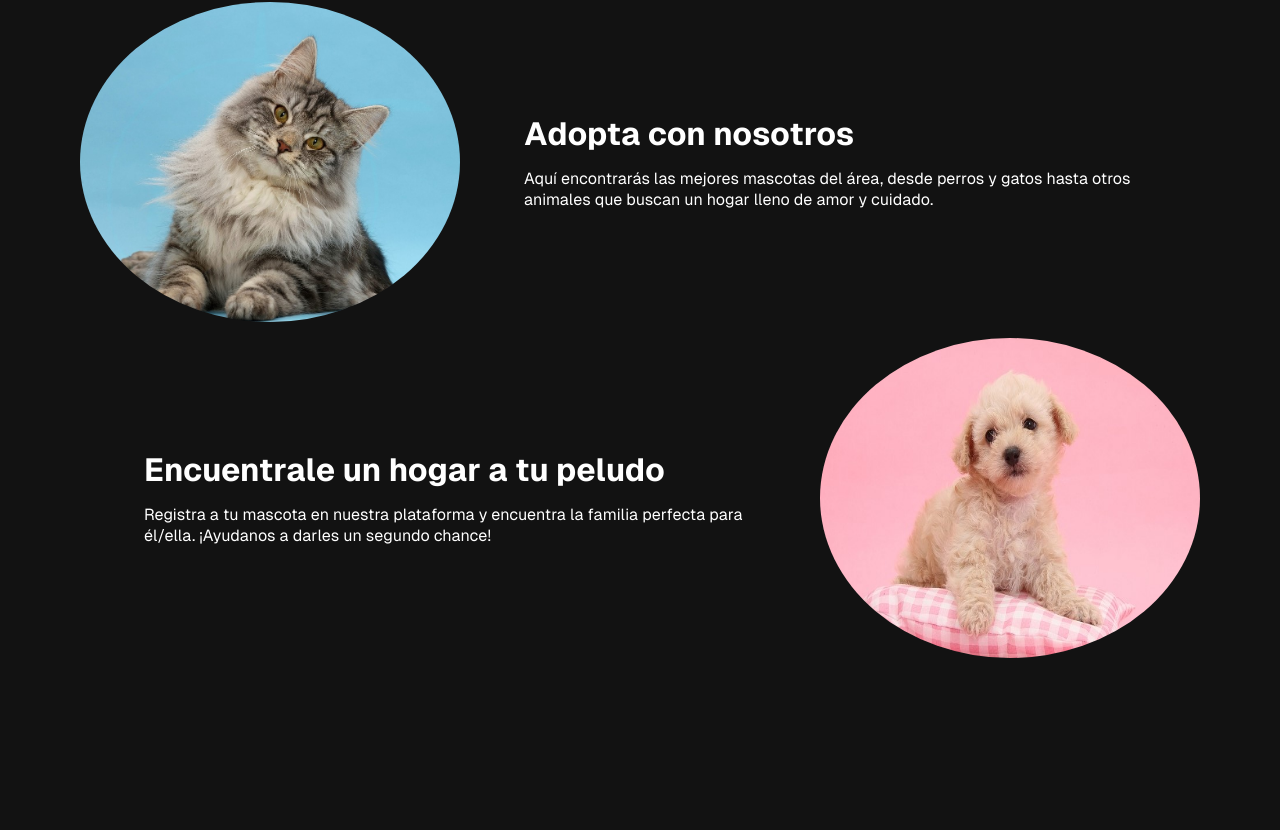
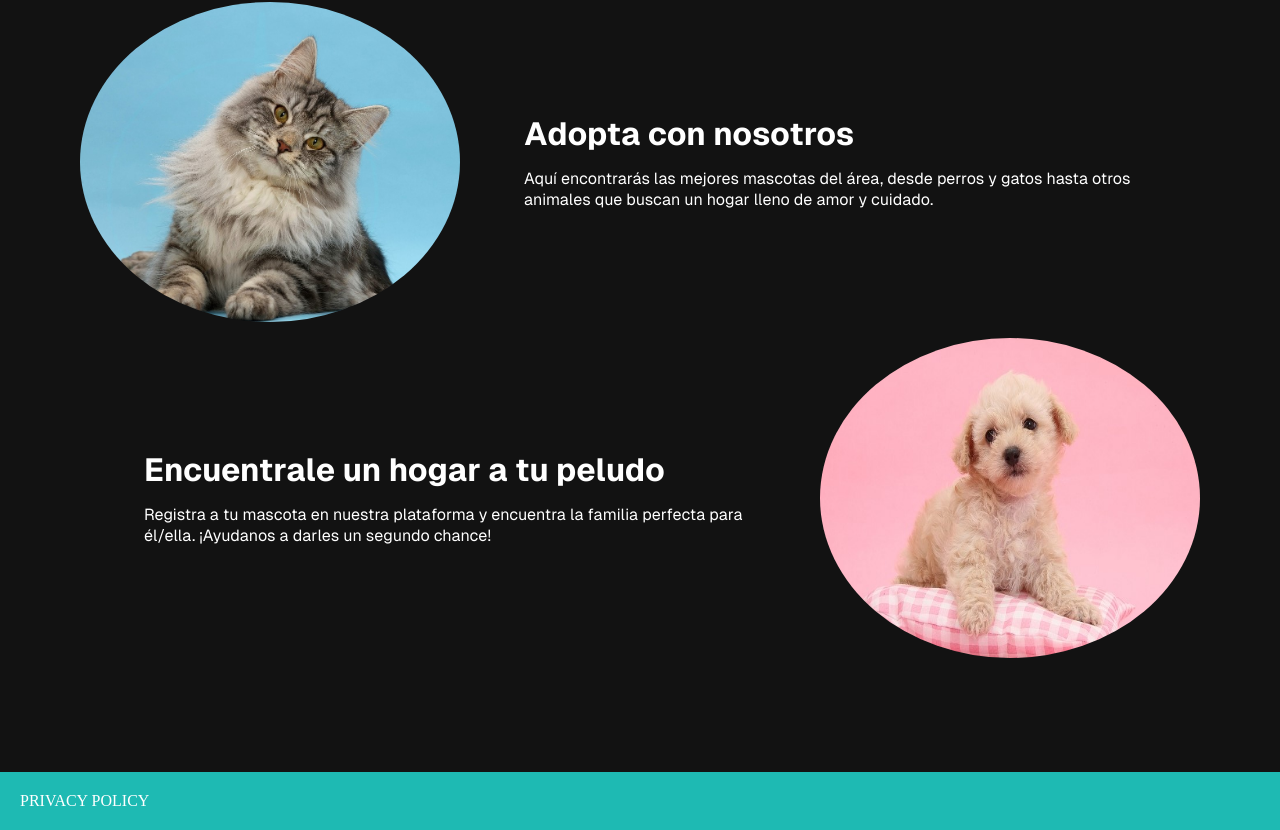
Before and after one commit to No-Country-simulation/c21-71-n-node-react, a Next.js app in the folder apps/next-app/: page / in a window 1280 px wide. Shown: the part 1093-1923 px from the top of the page. Before the commit the page ends 1865 px from the top, so only its background shows below. Built offline with nearby package versions, Linux system fonts and the light colour scheme.

Commit message:
Added Footer

```diff
--- a/apps/next-app/src/app/layout.tsx
+++ b/apps/next-app/src/app/layout.tsx
@@ -3,6 +3,7 @@ import localFont from "next/font/local";
 import "./globals.css";
 import Navbar from "@/components/Navbar/Navbar";
 import ThemeProvider from "@/utils/ThemeProvider";
+import Footer from "@/components/Footer/Footer";
 
 const geistSans = localFont({
   src: "./fonts/GeistVF.woff",
@@ -35,6 +36,7 @@ export default function RootLayout({
         >
           <Navbar />
           {children}
+          <Footer />
         </ThemeProvider>
       </body>
     </html>
--- /dev/null
+++ b/apps/next-app/src/components/Footer/Footer.js
@@ -0,0 +1,14 @@
+import Box from "@mui/material/Box";
+import styles from "./footer.module.css";
+
+const Footer = () => {
+  return (
+    <Box className={styles.footer}>
+      <span className={styles.content}>
+        PRIVACY POLICY
+      </span>
+    </Box>
+  );
+};
+
+export default Footer;
--- /dev/null
+++ b/apps/next-app/src/components/Footer/footer.module.css
@@ -0,0 +1,10 @@
+.footer {
+  display: flex;
+  padding: 20px;
+  color: #fff;
+  background-color: #1ebab3;
+}
+
+.content {
+  cursor: pointer;
+}
```
